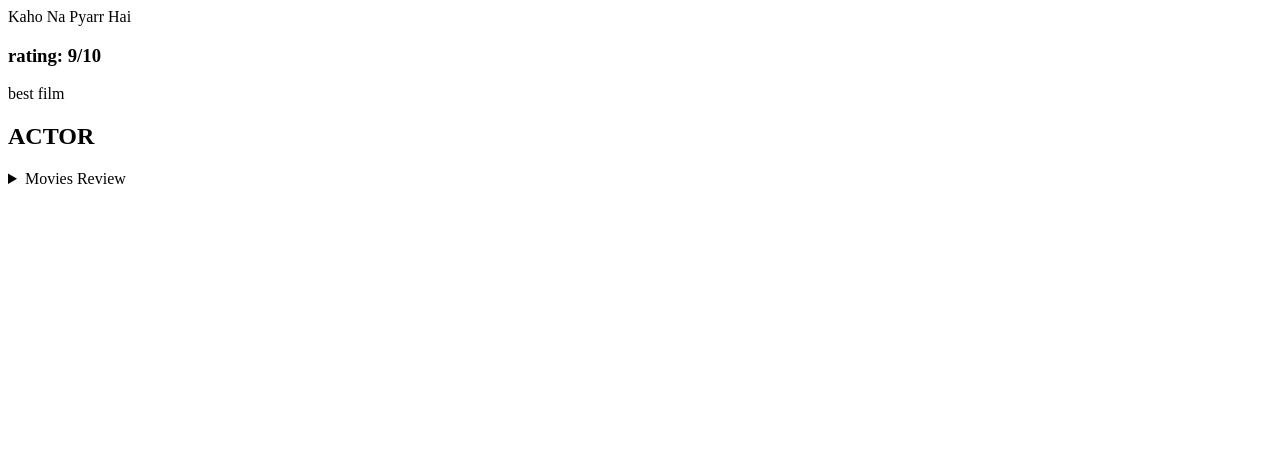
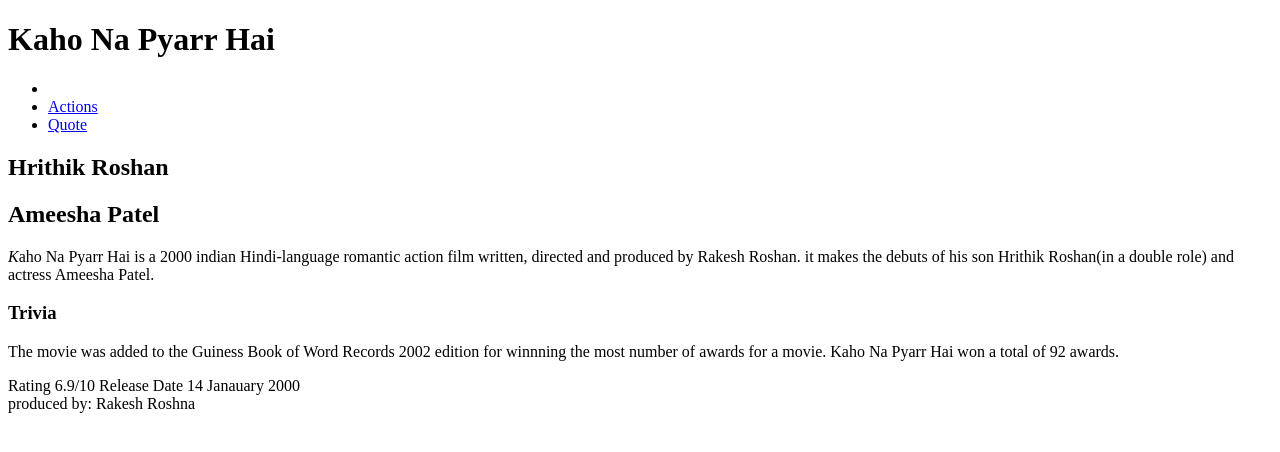
Before and after one commit to acciojob/semantic-imdb-shital-kamble, a website: page main.html in a window 1280 px wide. Drawn offline with Linux system fonts and the light colour scheme.

Commit message:
created a submission

```diff
--- a/main.html
+++ b/main.html
@@ -1,21 +1,59 @@
+
+<!----
+A lot of developers use their own portfolio website to display their skills along with the resume. Let's create one for ourselves today through this assignment
+
+Acceptance Criteria
+
+Insert your image with img tag
+Write your name in heading element
+Provide a link to your linkedIn profile through anchor tags and give label of your choice
+Create different sections using 'section' tag, one for your skills and one for your projects. Give them the ids- ""skills"", ""projects""
+The projects should be listed in an unordered list-->
 <!DOCTYPE html>
-<title>Document</title>
-<header>
-Kaho Na Pyarr Hai
-</header>
+<html lang="en">
+<head>
+    <meta charset="UTF-8">
+    <meta http-equiv="X-UA-Compatible" content="IE=edge">
+    <meta name="viewport" content="width=device-width, initial-scale=1.0">
+    <title>Document</title>
+
 </head>
 <body>
-<section id="nav-actor">
+   <!---<img src="./img/studio photo.jpeg" width="200px" height="200px">-->
+    <h1>Kaho Na Pyarr Hai </h1>
+    <ul>
+        <li>
+
+  <li><a href="#actions">Actions</a></li>
+
+  <li><a href="#quote">Quote</a></li>
+        </li>
+
+    </ul>
+<section id="actor">
+<h1>Hrithik Roshan</h1>
+<h1>Ameesha Patel</h1>
+
+<section id="quote">
+    <p><i>K</i>aho Na Pyarr Hai is a 2000 indian Hindi-language romantic action film written, directed and produced by Rakesh Roshan.
+        it makes the debuts of his son Hrithik Roshan(in a double role) and actress Ameesha Patel.
+        <h1><b>Trivia</b></h1>The movie was added to the Guiness Book of Word Records 2002 edition for winnning the most number of awards for a movie.
+        Kaho Na Pyarr Hai won a total of 92 awards.
+        <p>
+
+        </p>
+    </p>
+</section>
+</section>
 <aside>
-<h1> rating: 9/10</h1>
-<p> best film </p>
+Rating
+6.9/10
+Release Date
+14 Janauary 2000
 </aside>
-</section>
-<section>
-	<h1>ACTOR</h1>
-</section>
-<details>
-	<summary>Movies Review</summary>
-</details>
+
+ <footer>
+    produced by: Rakesh Roshna
+ </footer>
 </body>
 </html>
```
